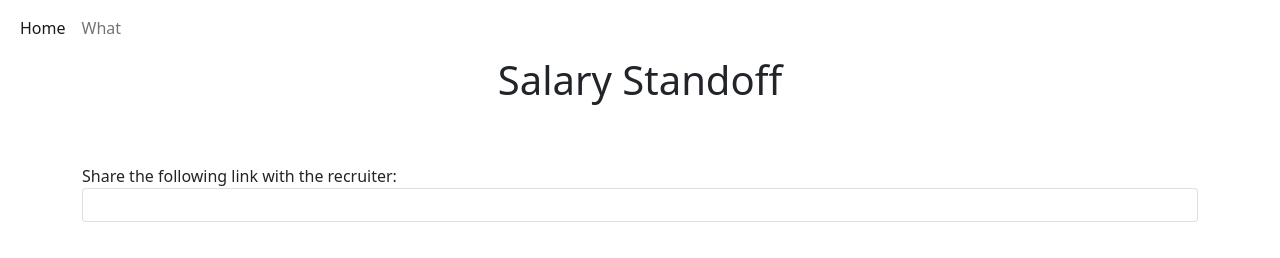
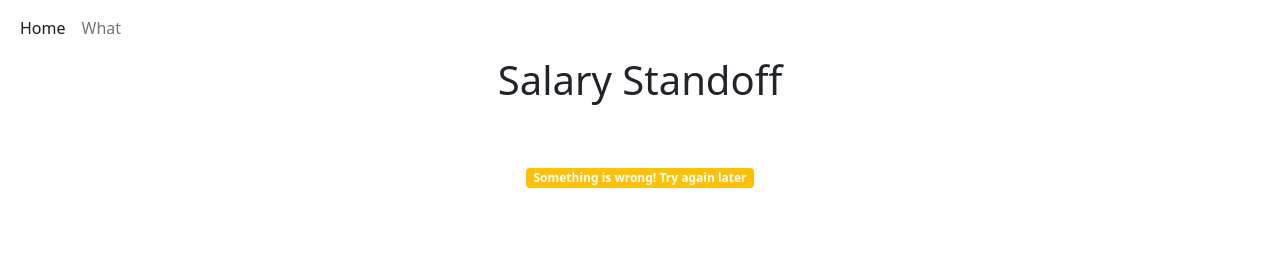
Before and after one commit to LLCampos/salary-standoff-ui, a plain HTML site: page public/index.html in a window 1280 px wide. Both pictures are taken after typing "5" into the empty fields and a click on the button "Submit". Drawn offline with Linux system fonts and the light colour scheme; no server answers.

Commit message:
error handling when candidate_condition is down

```diff
--- a/public/index.html
+++ b/public/index.html
@@ -61,6 +61,10 @@
     <span class="badge bg-danger">Not Compatible! :(</span>
 </div>
 
+<div class="container top-medium-buffer center-text" style="display:none" id="error-badge">
+    <span class="badge bg-warning">Something is wrong! Try again later</span>
+</div>
+
 <div class="container top-medium-buffer" style="display:none" id="employer-salary-url">
     Share the following link with the recruiter:
     <div class="card">
@@ -68,6 +72,10 @@
     </div>
 </div>
 
+<div class="container top-medium-buffer center-text" style="display:none" id="spinner">
+    <div class="spinner-border" role="status"></div>
+</div>
+
 <script src="js/external/jquery-3.6.0.min.js"></script>
 <script src="js/external/jquery.form.min.js"></script>
 <script src="js/main.js"></script>
--- a/public/js/main.js
+++ b/public/js/main.js
@@ -14,12 +14,19 @@ function handleCandidateSalaryForm(form) {
     xhr.setRequestHeader('Content-Type', 'application/json; charset=UTF-8');
     xhr.send(JSON.stringify(getFormData(form)));
 
+    $('#candidate-salary-form').hide()
+    $('#spinner').show()
+
     xhr.onreadystatechange = function() {
         if (xhr.readyState === XMLHttpRequest.DONE) {
-            $('#candidate-salary-form').hide()
-            $('#employer-salary-url').show()
-            const resp = JSON.parse(xhr.responseText)
-            $('#employer-salary-url-card').text(`${window.location.href}?conditionId=${resp.conditionId}`)
+            $('#spinner').hide()
+            if (xhr.status === 200) {
+                $('#employer-salary-url').show()
+                const resp = JSON.parse(xhr.responseText)
+                $('#employer-salary-url-card').text(`${window.location.href}?conditionId=${resp.conditionId}`)
+            } else {
+                $('#error-badge').show()
+            }
         }
     }
 
```
